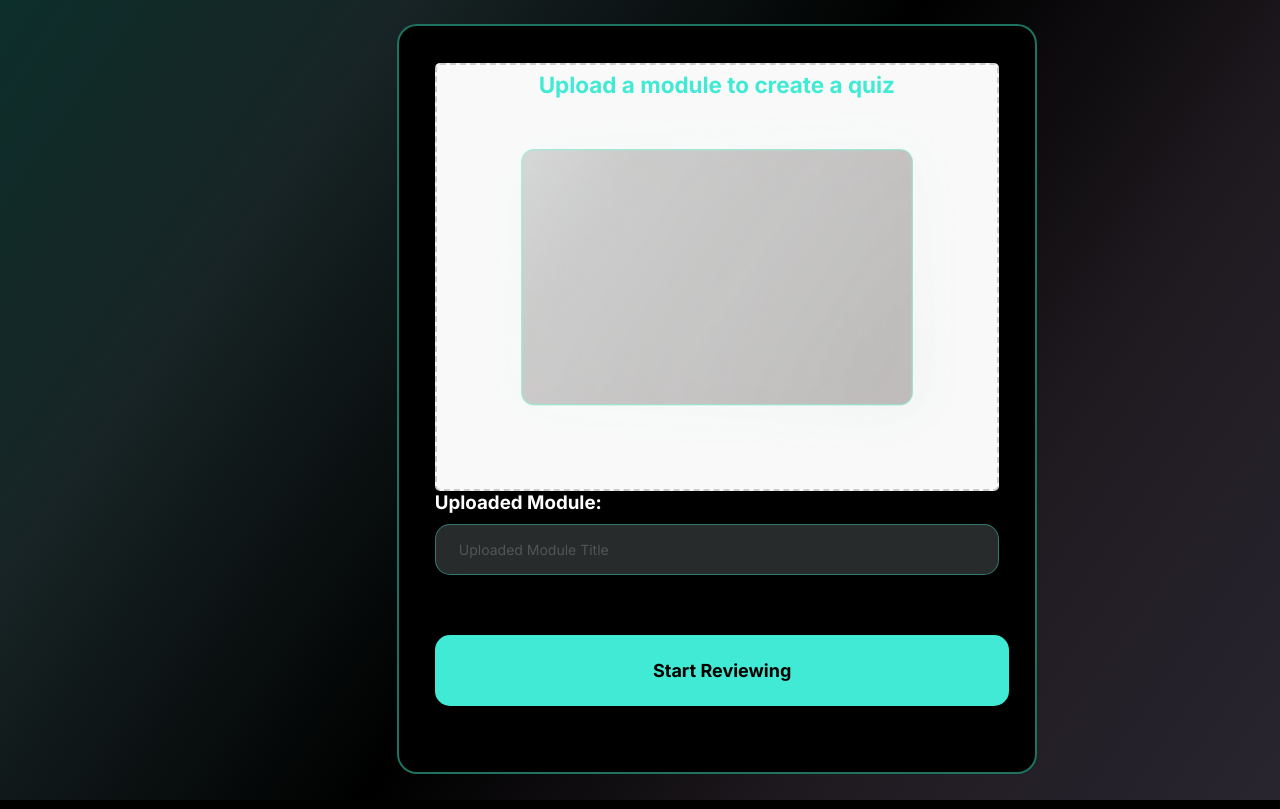
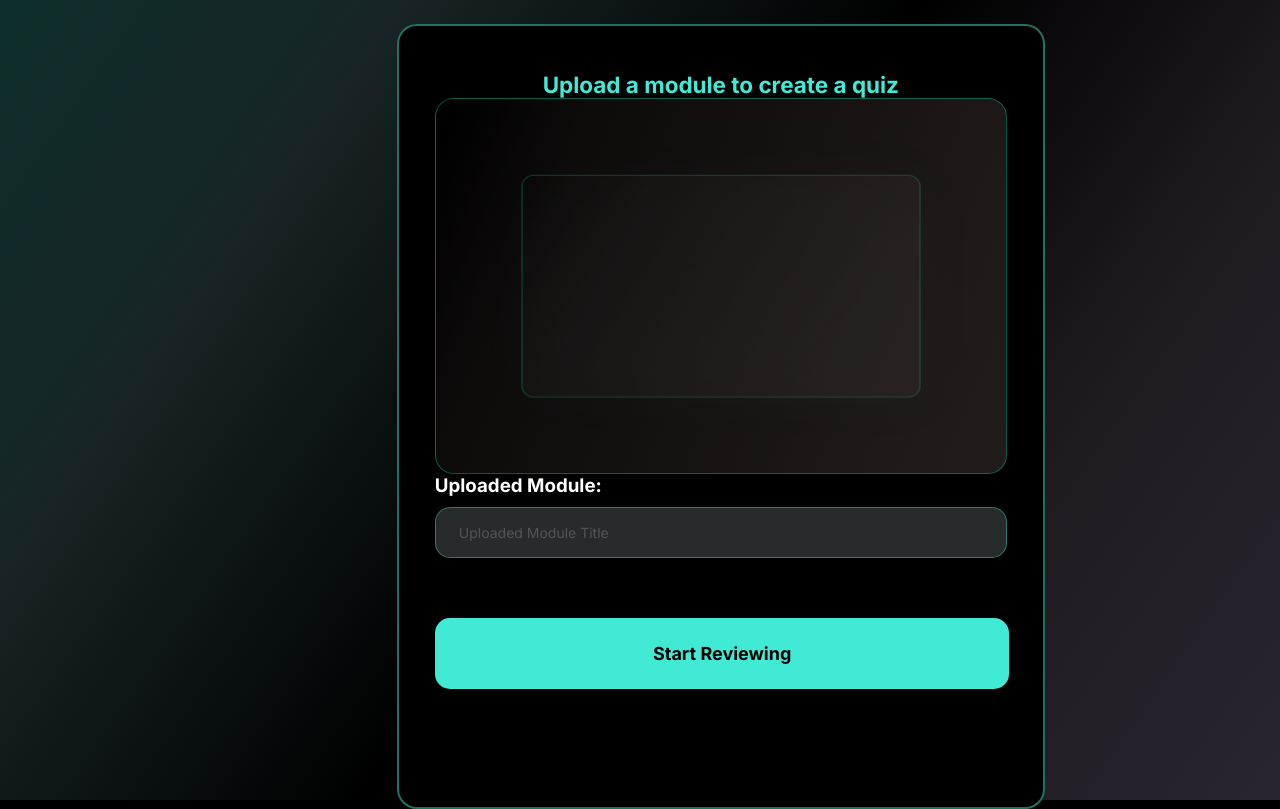
Before and after one commit to Lanzoness/NLP_Module_Processor, a React (Vite) app: page / in a window 1280 px wide. Built offline with nearby package versions, Linux system fonts and the light colour scheme.

Commit message:
Modified Upload page and dropbox styles

```diff
--- a/src/components/components_styles/dropbox.css
+++ b/src/components/components_styles/dropbox.css
@@ -1,9 +1,14 @@
 .dropbox {
-    border: 2px dashed #cccccc;
-    border-radius: 5px;
+    /* border: 2px solid rgba(3, 252, 186, 0.5); */
+    width: 574px;
+    height: 376px;
+    border-radius: 10px;
     padding: 20px;
     text-align: center;
-    background-color: #f9f9f9;
+    border-radius: 18.719px;
+    border: 1.872px solid rgba(3, 252, 186, 0.50);
+    opacity: 0.7;
+    background: linear-gradient(113deg, rgba(108, 86, 86, 0.00) 1.32%, rgba(108, 86, 86, 0.18) 21.04%, rgba(108, 86, 86, 0.45) 91.02%), rgba(0, 0, 0, 0.20);
     cursor: pointer;
 }
 
@@ -21,3 +26,8 @@
     padding: 10px;
     border-radius: 5px;
 }
+
+.dropbox p {
+    font-family: 'Inter', sans-serif;
+    color: white;
+}
--- a/src/styles/UploadStyles.css
+++ b/src/styles/UploadStyles.css
@@ -60,8 +60,8 @@ h2 {
     top: 3%;
     left: 31%;
     background: #000;
-    width: 640px;
-    height: 750px;
+    width: 648px;
+    height: 785px;
     border-radius: 20px;
     border: 2.81px solid rgb(65, 254, 212, 0.45);
     /* top right bottom left */
@@ -69,9 +69,11 @@ h2 {
     /* outline: 2.81px solid rgb(65, 254, 212, 0.45); */
 }
 
-.dropbox{
-    margin-top: -35px;
-    align-content: left;
+.dropbox-container{
+    /* margin top right bottom left */
+    margin: 32.76px 0px 26.21px 0px;
+    width: 574.675px;
+    height: 376.253px;
 }
 
 .display-name-container {
```
